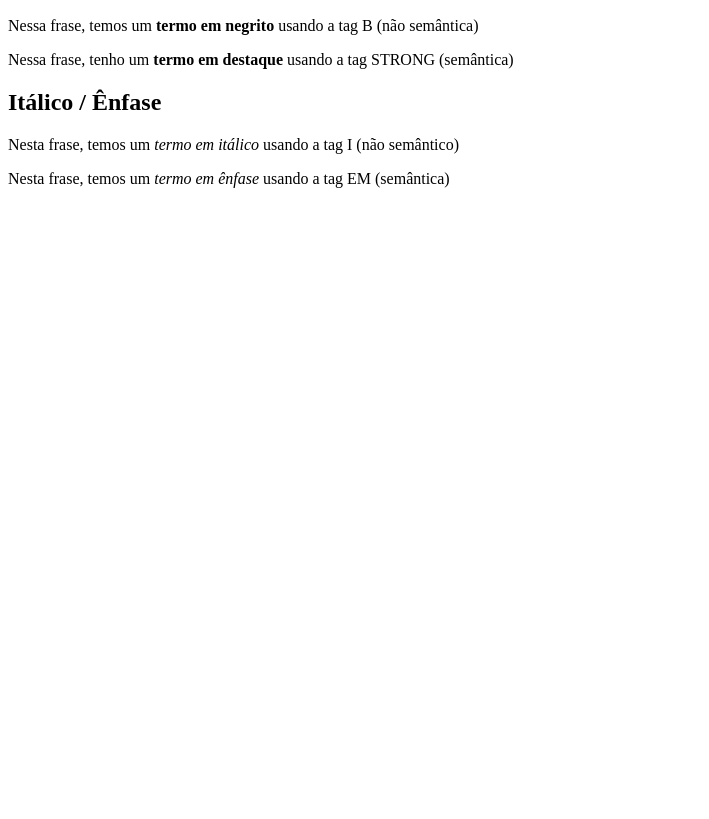
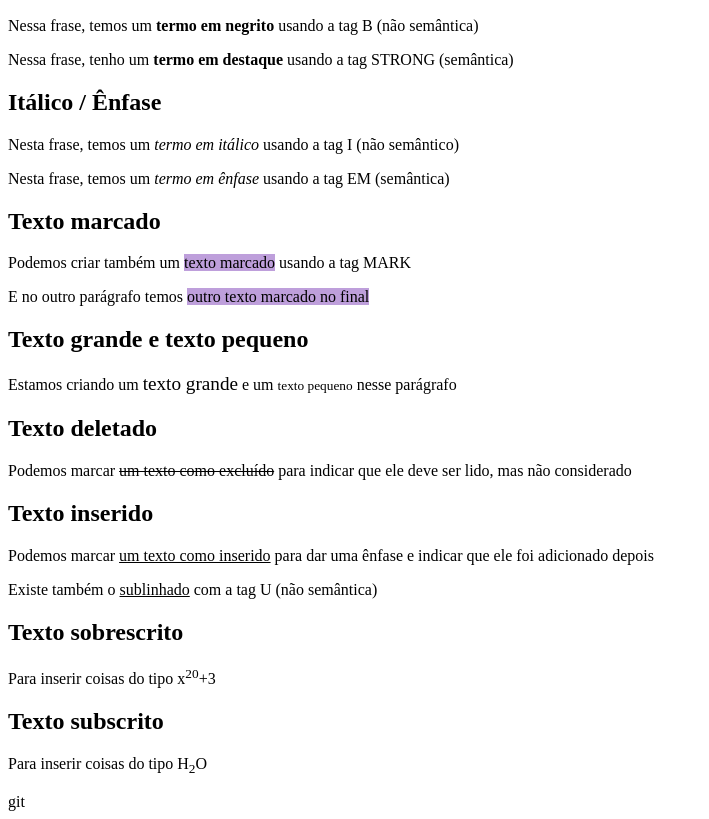
Before and after one commit to mayarazmelo/curso-html-css, a plain HTML site: page ex008/index.html in a window 1280 px wide. Shown: the part 110-929 px from the top of the page, without its empty margins (0-709 px from the left). Before the commit the page ends 800 px from the top, so only its background shows below. Drawn offline with Linux system fonts and the light colour scheme.

Commit message:
Adicionei formatação avançada de texto
Inclui opções como negrito, itálico, marcação, sublinhado, letras grandes e pequenas, sobrescrito e subscrito.

```diff
--- a/ex008/index.html
+++ b/ex008/index.html
@@ -4,6 +4,11 @@
     <meta charset="UTF-8">
     <meta name="viewport" content="width=device-width, initial-scale=1.0">
     <title>Formatação de textos</title>
+    <style>
+        mark {
+            background-color: rgb(190, 159, 219);
+        }
+    </style>
 </head>
 <body>
     <h1>Principais formatações</h1>
@@ -13,5 +18,19 @@
     <h2>Itálico / Ênfase </h2>
     <p>Nesta frase, temos um <i>termo em itálico</i> usando a tag I (não semântico)</p>
     <p>Nesta frase, temos um <em>termo em ênfase</em> usando a tag EM (semântica)</p>
-</body>
+    <h2>Texto marcado</h2>
+    <p>Podemos criar também um <mark>texto marcado</mark> usando a tag MARK</p>
+    <p>E no outro parágrafo temos <mark>outro texto marcado no final</mark></p>
+    <h2>Texto grande e texto pequeno</h2>
+    <p>Estamos criando um <big>texto grande</big> e um <small>texto pequeno</small> nesse parágrafo</p>
+    <h2>Texto deletado</h2>
+    <p>Podemos marcar <del>um texto como excluído</del> para indicar que ele deve ser lido, mas não considerado</p>
+    <h2>Texto inserido</h2>
+    <p>Podemos marcar <ins>um texto como inserido</ins> para dar uma ênfase e indicar que ele foi adicionado depois</p>
+    <p>Existe também o <u>sublinhado</u> com a tag U (não semântica)</p>
+    <h2>Texto sobrescrito</h2>
+    <p>Para inserir coisas do tipo x<sup>20</sup>+3</p>
+    <h2>Texto subscrito</h2>
+    <p>Para inserir coisas do tipo H<sub>2</sub>O</p>
+</body>git
 </html>
```
